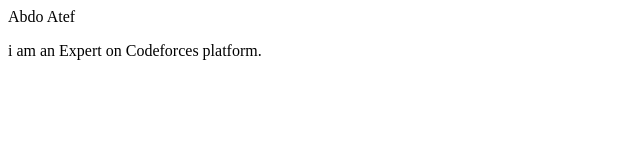
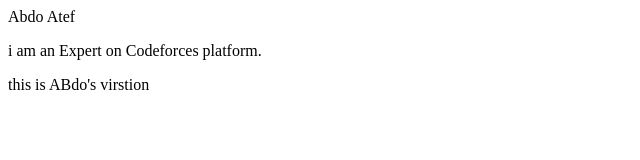
Before and after one commit to Abdo00o/Final-SWE, a plain HTML site: page index.html in a window 1280 px wide. Shown: the whole page, without its empty margins (0-640 px from the left). Drawn offline with Linux system fonts and the light colour scheme.

Commit message:
this is Abdo's change

```diff
--- a/index.html
+++ b/index.html
@@ -10,6 +10,10 @@
         <p> i am an Expert on Codeforces
             platform.</p>
 
+        <p>
+            this is ABdo's virstion
+        </p>
+
     </body>
 </head>
 </html>
```
